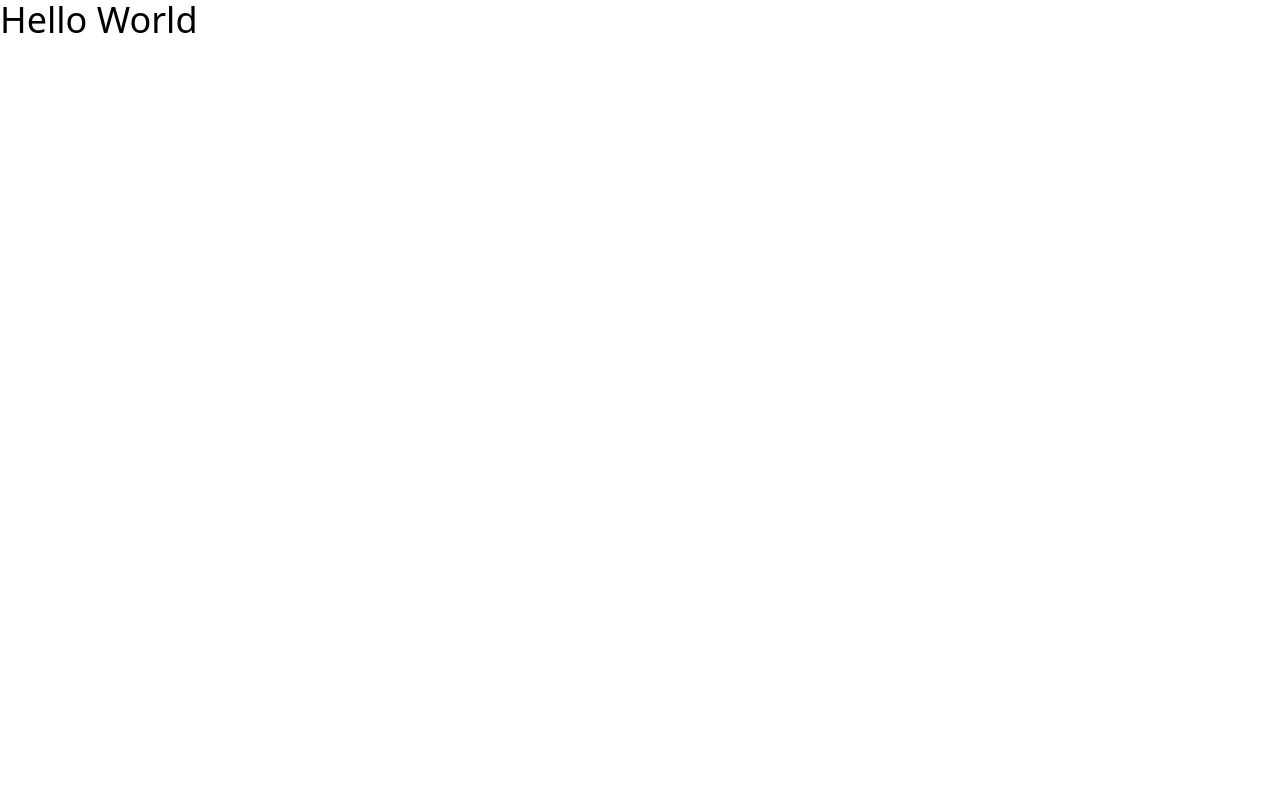
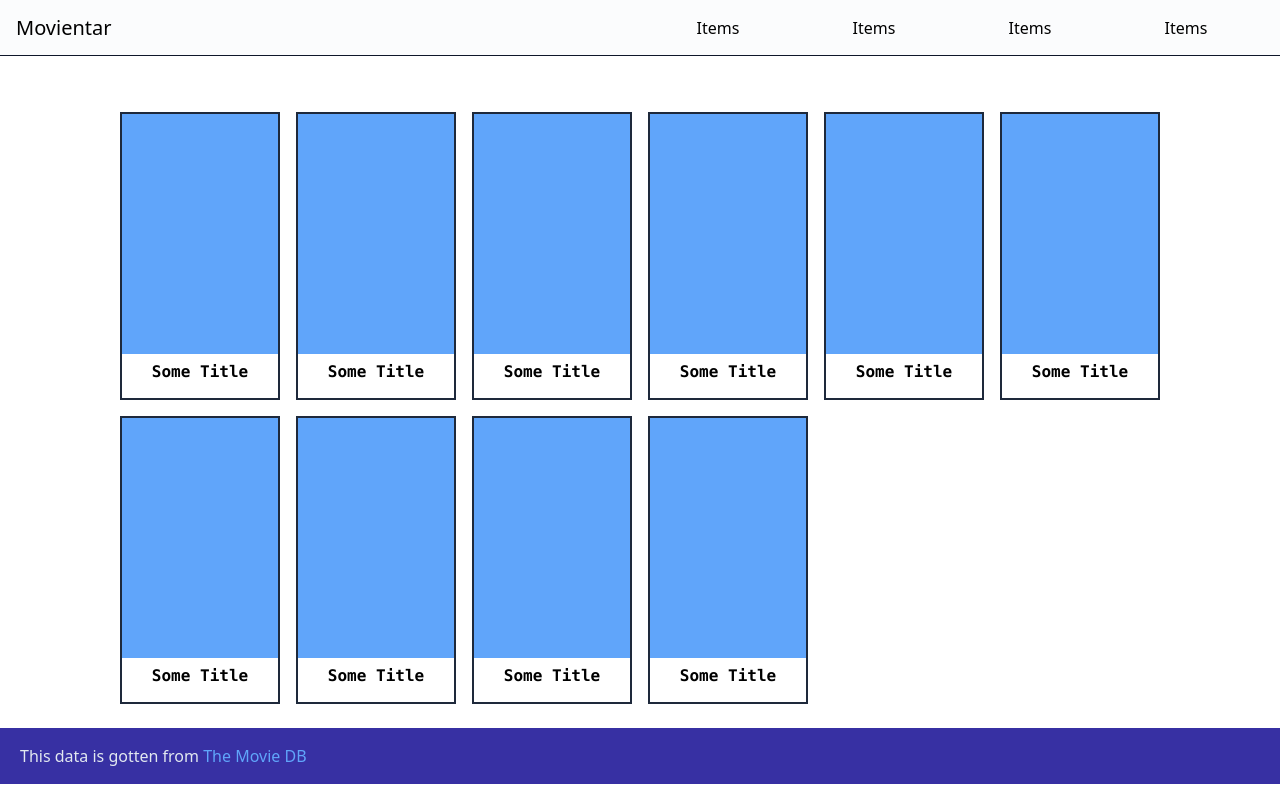
Before and after one commit to alfariiizi/movientar, a React (Create React App) app: page / in a window 1280 px wide. Built offline with nearby package versions, Linux system fonts and the light colour scheme.

Commit message:
Add basic navbar, footer, and main-menu

```diff
--- a/package.json
+++ b/package.json
@@ -1,5 +1,5 @@
 {
-  "name": "movie-db-alfatan",
+  "name": "movientar",
   "version": "0.1.0",
   "private": true,
   "dependencies": {
--- a/src/App.js
+++ b/src/App.js
@@ -1,7 +1,15 @@
+import Footer from "./components/Footer";
+import MainMenu from "./components/MainMenu";
+import Navbar from "./components/Navbar";
+
 function App() {
   return (
     <div className="">
-      <header className="text-4xl">Hello World</header>
+      <Navbar titleSite={"Movientar"} />
+      <main className="px-4 py-6 pt-28">
+        <MainMenu />
+      </main>
+      <Footer />
     </div>
   );
 }
--- /dev/null
+++ b/src/components/Footer.jsx
@@ -0,0 +1,18 @@
+import React from "react";
+
+const Footer = () => {
+  return (
+    <footer>
+      <div className="bg-indigo-800 px-5 py-4 text-slate-200">
+        This data is gotten from{" "}
+        <a
+          href="https://www.themoviedb.org/"
+          className="text-blue-400 hover:text-blue-500">
+          The Movie DB
+        </a>
+      </div>
+    </footer>
+  );
+};
+
+export default Footer;
--- /dev/null
+++ b/src/components/MainMenu.jsx
@@ -0,0 +1,24 @@
+import React from "react";
+
+const MainMenu = () => {
+  const someArr = [1, 2, 3, 4, 5, 6, 7, 8, 9, 10];
+
+  return (
+    <section className="flex w-full justify-center">
+      <div className="grid grid-cols-2 items-center justify-center gap-4 sm:grid-cols-3 md:grid-cols-4 lg:grid-cols-5 xl:grid-cols-6">
+        {someArr.map((arr, index) => (
+          <div
+            className="flex h-72 w-40 flex-col border-2 border-slate-800"
+            key={index}>
+            <div className="h-60 w-full bg-blue-400"></div>
+            <div className="flex h-[4ch] items-center justify-center">
+              <h2 className="font-mono font-bold">Some Title</h2>
+            </div>
+          </div>
+        ))}
+      </div>
+    </section>
+  );
+};
+
+export default MainMenu;
--- /dev/null
+++ b/src/components/Navbar.jsx
@@ -0,0 +1,19 @@
+import React from "react";
+
+const Navbar = ({ titleSite }) => {
+  return (
+    <nav className="relative z-[100]">
+      <div className="fixed flex h-14 w-full items-center justify-between border-b-[1px] border-b-slate-900 bg-slate-100/30 px-4 backdrop-blur-sm">
+        <h1 className="text-xl">{titleSite}</h1>
+        <div className="flex w-1/2 justify-around">
+          <div>Items</div>
+          <div>Items</div>
+          <div>Items</div>
+          <div>Items</div>
+        </div>
+      </div>
+    </nav>
+  );
+};
+
+export default Navbar;
```
Also changed, not shown: 1 other file (tests, documents, lock files or other folders).
